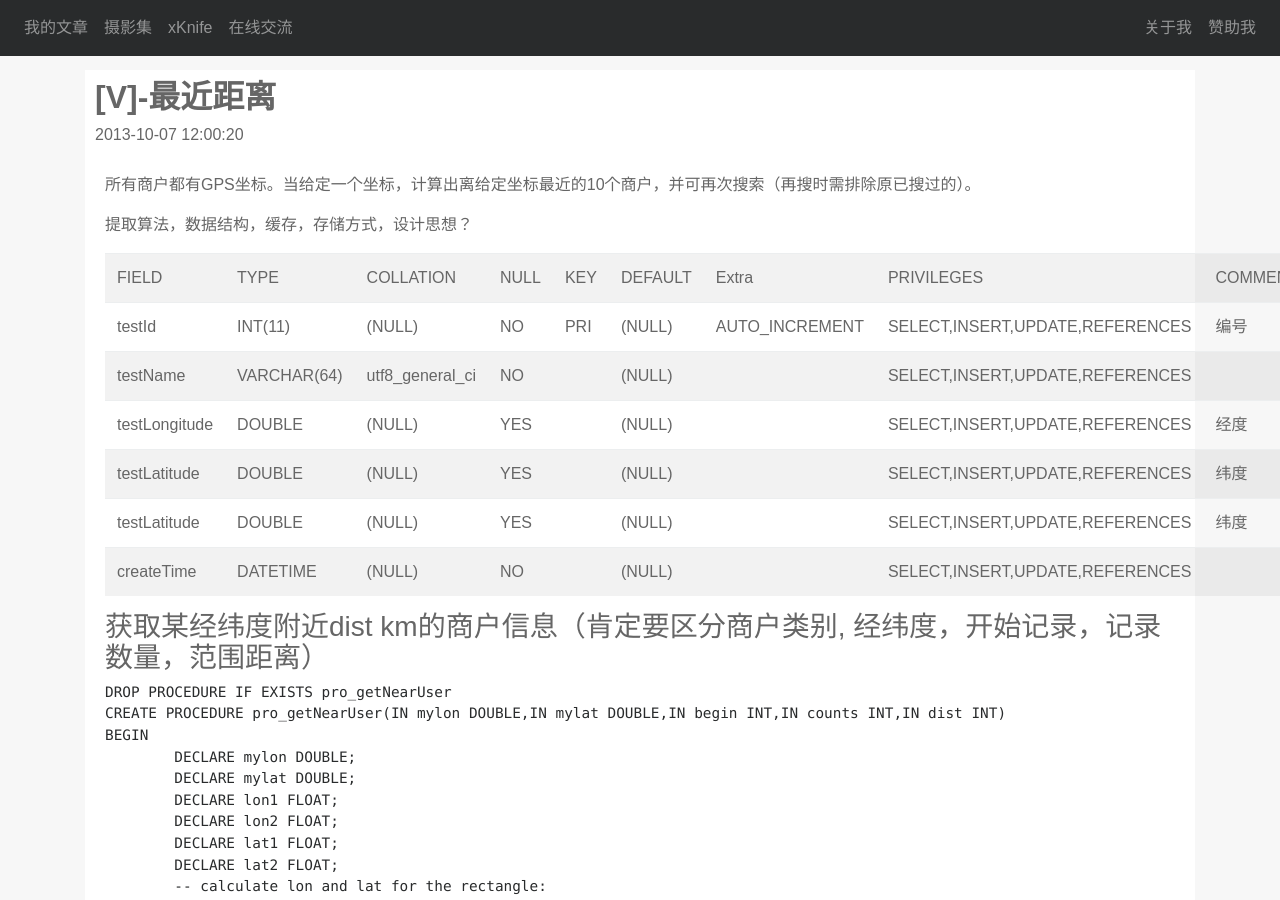
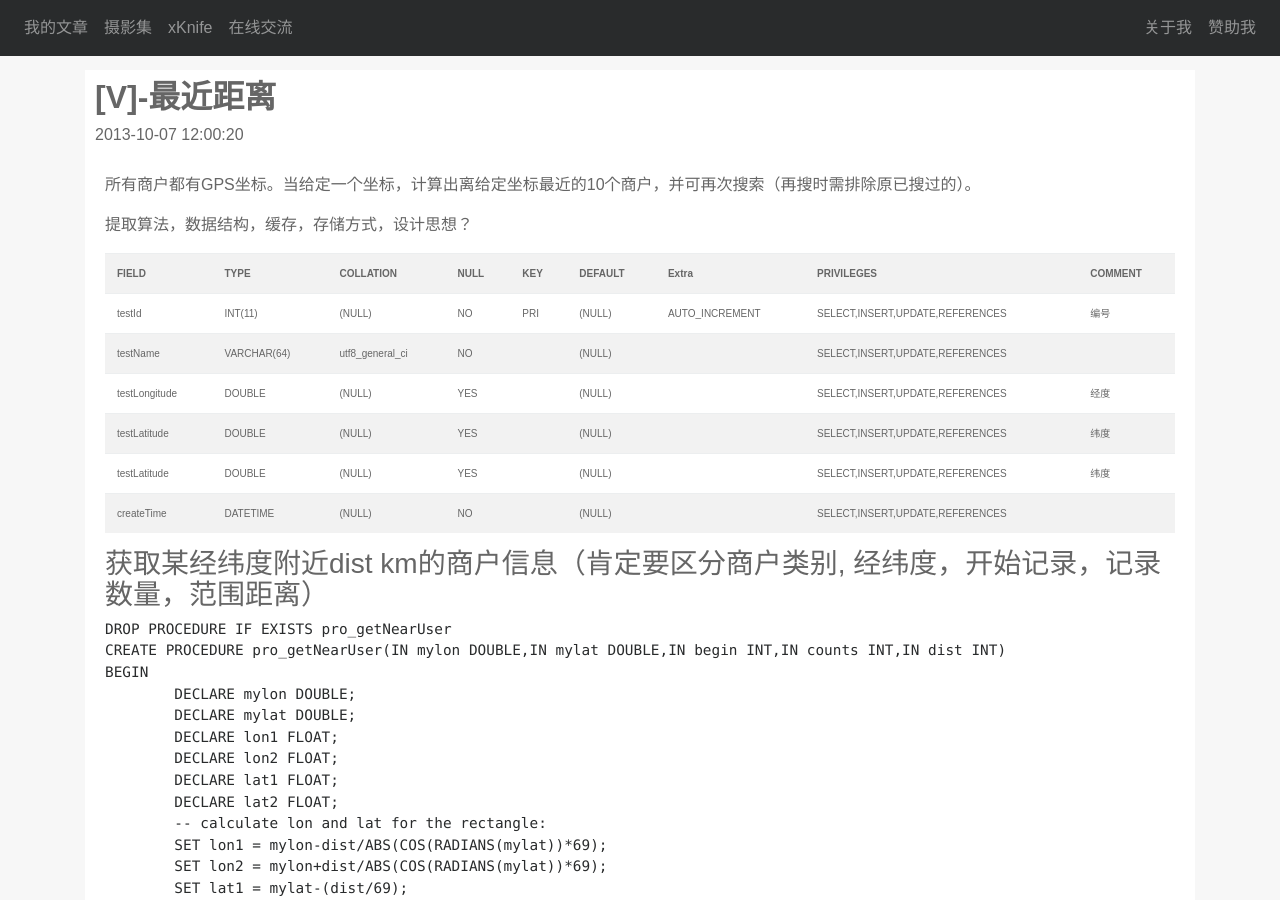
Before and after one commit to beanstt/beanstt.github.io, a Jekyll site: the page built from _posts/2013-10-07-v-Closest Distance.markdown, in a window 1280 px wide and 900 px high. Built offline with Jekyll 4.4.1, drawn with Linux system fonts in a browser that asks for light colours; nearby versions of some CDN libraries.

Commit message:
fix : table

```diff
--- a/_posts/2013-10-07-v-Closest Distance.markdown
+++ b/_posts/2013-10-07-v-Closest Distance.markdown
@@ -9,17 +9,17 @@ categories: vyouyue
 提取算法，数据结构，缓存，存储方式，设计思想？
 
 
-<table class="table table-striped">
+<table class="table table-striped" style="font-size:10px;">
 	<tr>
-		<td>FIELD</td>
-		<td>TYPE</td>
-		<td>COLLATION</td>
-		<td>NULL</td>
-		<td>KEY</td>
-		<td>DEFAULT</td>
-		<td>Extra</td>
-		<td>PRIVILEGES</td>
-		<td>COMMENT</td>
+		<th align="left">FIELD</th>
+		<th align="left">TYPE</th>
+		<th align="left">COLLATION</th>
+		<th align="left">NULL</th>
+		<th align="left">KEY</th>
+		<th align="left">DEFAULT</th>
+		<th align="left">Extra</th>
+		<th align="left">PRIVILEGES</th>
+		<th align="left">COMMENT</th>
 	</tr>
 	<tr>
 		<td>testId</td>
@@ -41,7 +41,6 @@ categories: vyouyue
 		<td>(NULL)</td>
 		<td></td>
 		<td>SELECT,INSERT,UPDATE,REFERENCES</td>
-		<td></td>
 		<td></td>
 	</tr>
 	<tr>
```
